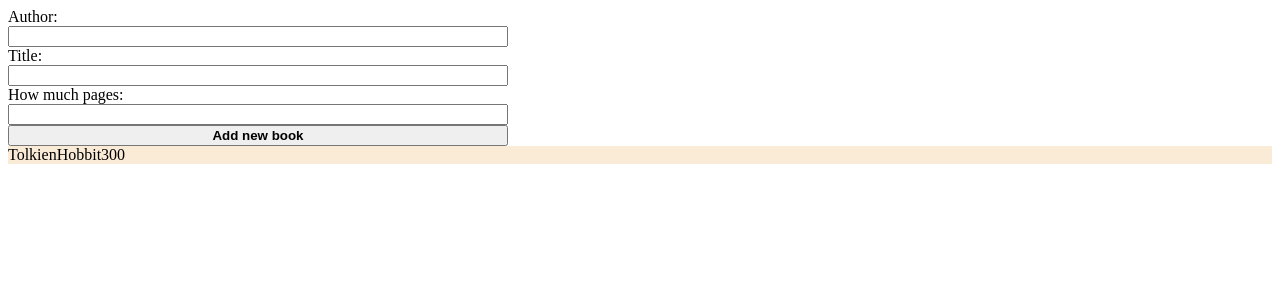
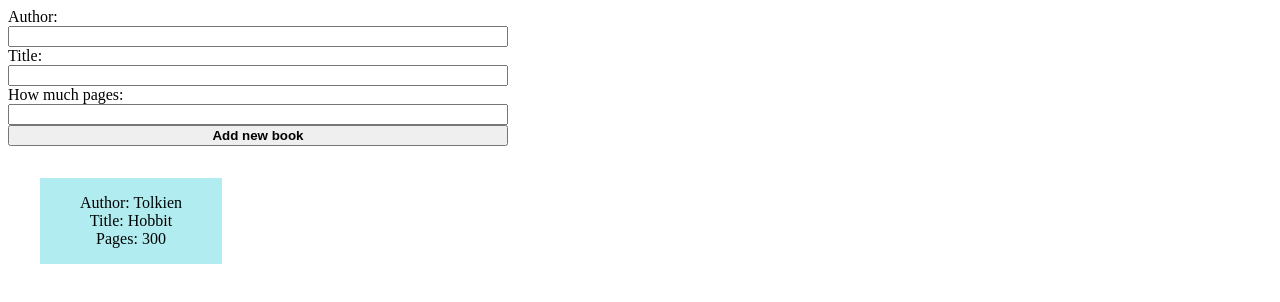
Before and after one commit to alex2323official/library_project, a plain HTML site: page index.html in a window 1280 px wide. Drawn offline with Linux system fonts and the light colour scheme.

Commit message:
Basic UI for books display

```diff
--- a/main.js
+++ b/main.js
@@ -28,13 +28,13 @@ const booksContainerDisplay = document.querySelector("#books-container");
 let newBookContainerDiv = document.createElement("div");
 
 let authorSpan = document.createElement("span");
-authorSpan.textContent = `${myLibrary[0].author}`;
+authorSpan.textContent = `Author: ${myLibrary[0].author}`;
 
 let titleSpan = document.createElement("span");
-titleSpan.textContent = `${myLibrary[0].title}`;
+titleSpan.textContent = `Title: ${myLibrary[0].title}`;
 
 let numberOfPagesSpan = document.createElement("span");
-numberOfPagesSpan.textContent = `${myLibrary[0].numberOfPages}`;
+numberOfPagesSpan.textContent = `Pages: ${myLibrary[0].numberOfPages}`;
 
 newBookContainerDiv.appendChild(authorSpan);
 newBookContainerDiv.appendChild(titleSpan);
--- a/style.css
+++ b/style.css
@@ -15,5 +15,14 @@ button {
 
 /* Display books container */
 .books-container {
-  background-color: antiquewhite;
+  padding: 2rem;
 }
+
+.books-container > div {
+  background-color: rgb(177, 236, 240);
+  width: 150px;
+  display: flex;
+  flex-direction: column;
+  align-items: center;
+  padding: 1rem;
+}
```
